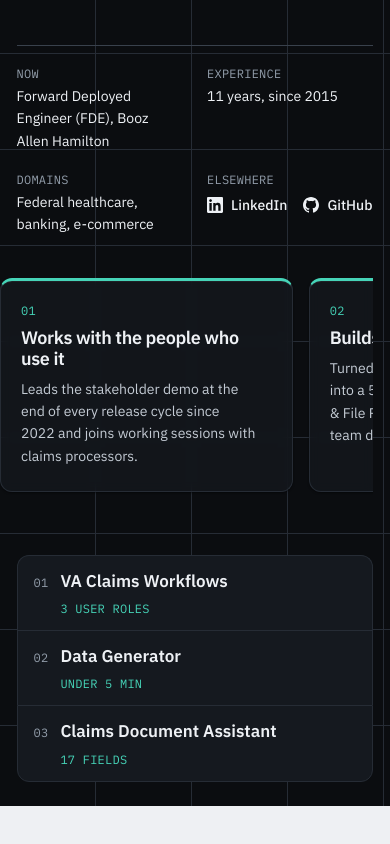
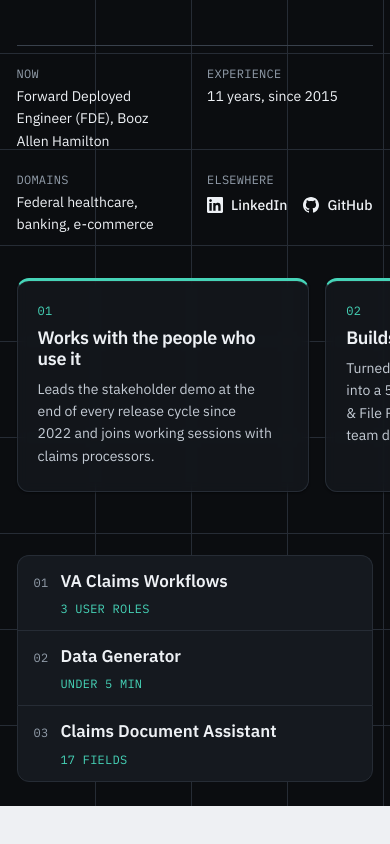
Before and after one commit to mohamedmoheyeldin/portfolio, a React (Vite) app: page / in a window 390 px wide. Shown: the part 822-1666 px from the top of the page. Built offline with nearby package versions, Linux system fonts and the light colour scheme.

Commit message:
round r016: keep the proof rail inside the page gutter

```diff
--- a/src/styles/site.css
+++ b/src/styles/site.css
@@ -430,7 +430,7 @@
      so the case tabs are still reachable on the first two screens. */
   @media (max-width: 759.98px) {
     .cover.night .cover-claim { font-size: clamp(2.6rem, 0.9rem + 8.6vw, 3.6rem); line-height: 0.96; letter-spacing: -0.045em; }
-    .cover-fit { grid-auto-flow: column; grid-auto-columns: 82%; overflow-x: auto; scroll-snap-type: x mandatory; overscroll-behavior-x: contain; padding-bottom: var(--s-3); margin-inline: calc(var(--gutter) * -1); padding-inline: var(--gutter); scroll-padding-inline: var(--gutter); scrollbar-width: thin; }
+    .cover-fit { grid-auto-flow: column; grid-auto-columns: 82%; overflow-x: auto; scroll-snap-type: x mandatory; overscroll-behavior-x: contain; padding-bottom: var(--s-3); scroll-padding-inline: var(--gutter); scrollbar-width: thin; }
     .cover-fit li { scroll-snap-align: start; }
     .cover-facts { grid-template-columns: repeat(2, minmax(0, 1fr)); }
   }
```
